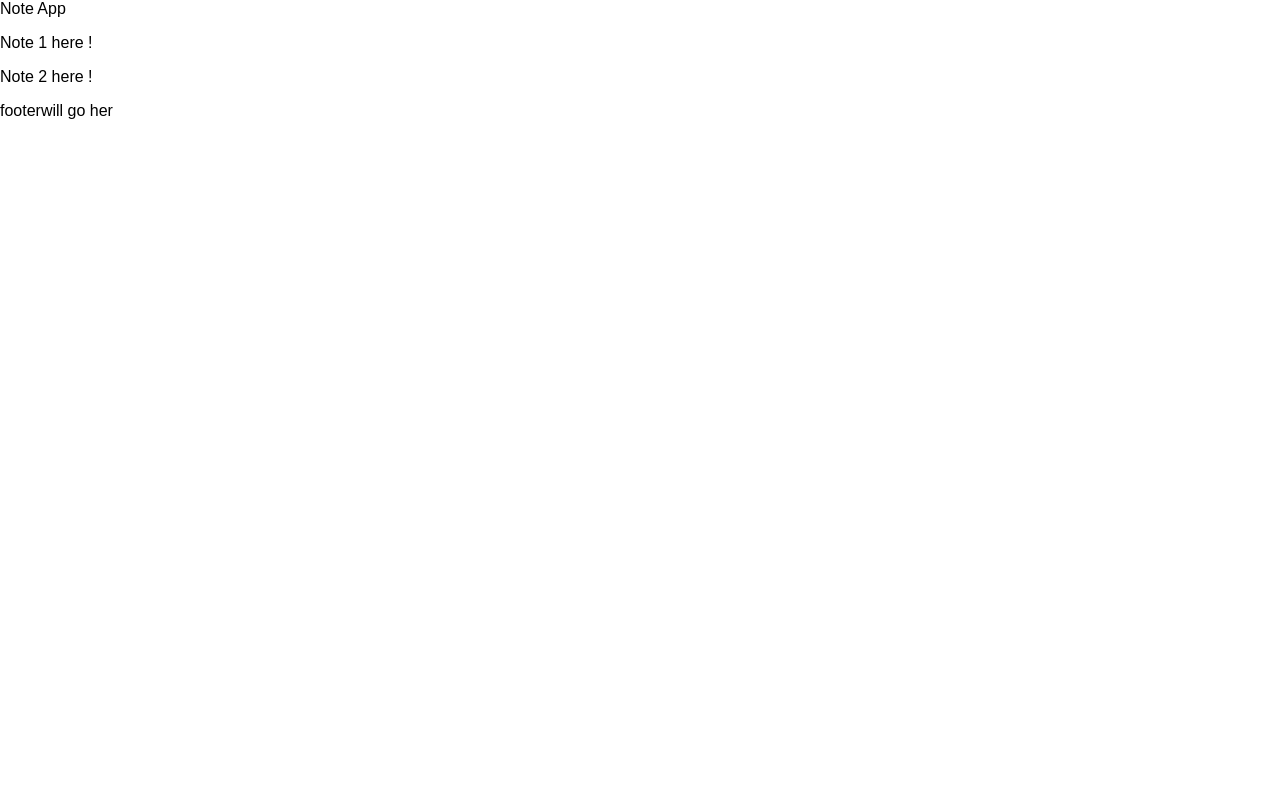
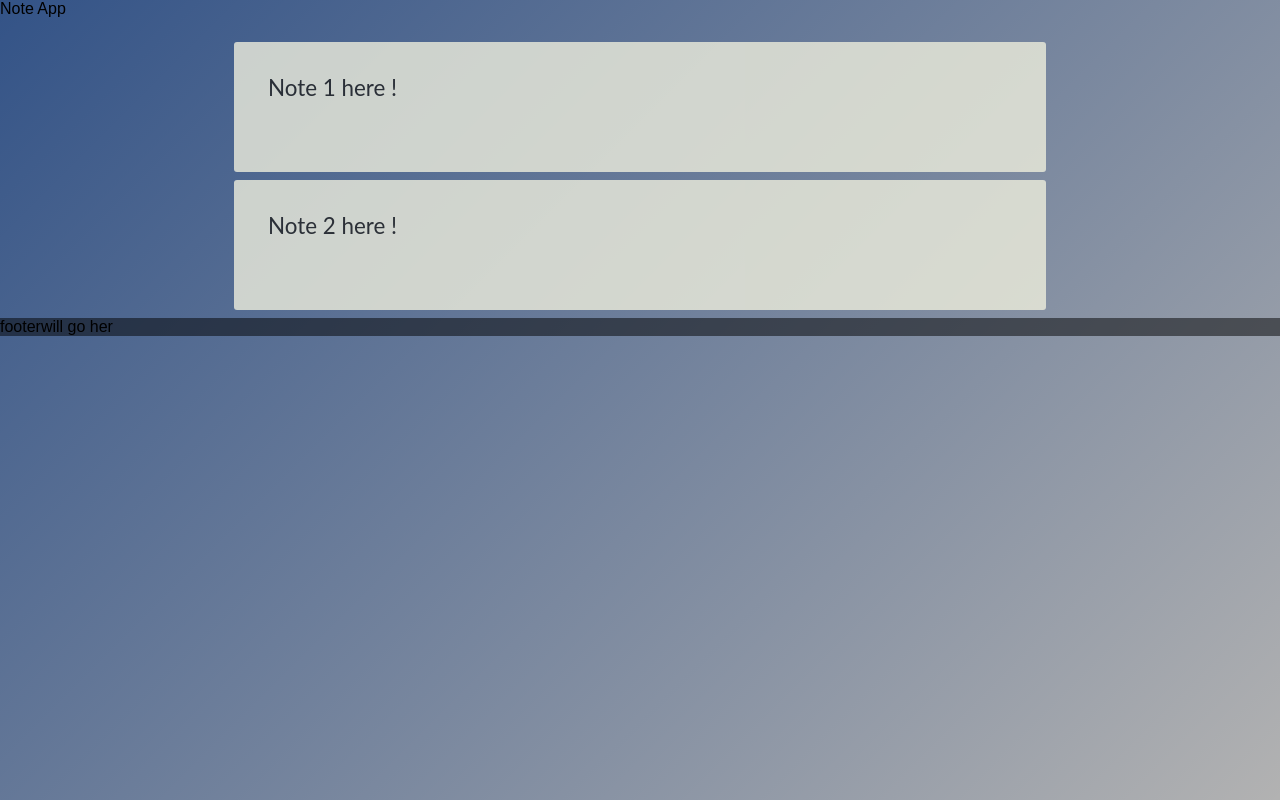
Before and after one commit to adoolaeghe/Find_My_Past_Note, a React (Create React App) app: page / in a window 1280 px wide. Built offline with nearby package versions, Linux system fonts and the light colour scheme.

Commit message:
added initial page styling

```diff
--- a/src/App.css
+++ b/src/App.css
@@ -1,28 +1,55 @@
-.App {
-  text-align: center;
+html{
+  height: 100%;
 }
 
-.App-logo {
-  animation: App-logo-spin infinite 20s linear;
-  height: 80px;
+body {
+  width: 100%;
+  min-height:100%;
+  background:
+    linear-gradient(-45deg, rgba(0,0,0,0.3), rgba(0, 40, 105, 0.8));
+
+  background-attachment: fixed;
+  background-size: cover;
 }
 
-.App-header {
-  background-color: #222;
-  height: 150px;
-  padding: 20px;
-  color: white;
+
+
+.notesWrapper {
+  display: flex;
+  flex: 1 1 auto;
+  flex-direction: column;
+  height: 100%;
 }
 
-.App-title {
-  font-size: 1.5em;
+.notesHeader {
+  display: flex;
+  flex: 1 1 5%;
+  min-height: 2.5em;
+  max-height: 2em;
+  font-size: 3.2em;
+  color: #F4B350;
+  font-family: 'Permanent Marker', cursive;
+  text-align: center;
+  align-content: center;
+  padding:20px 0px 20px 0px;
+  margin-bottom: 6px;
+  background-color: rgba(0,0,0,0.5);
+  text-shadow: 3px 3px 10px #000;
+  display: block;
 }
 
-.App-intro {
-  font-size: large;
+.notesBody {
+  padding-top: 24px;
+  display: flex;
+  flex: 1 1 85%;
+  flex-wrap: wrap;
+  align-items: flex-start;
+  align-content: flex-start;
+  overflow: auto;
 }
 
-@keyframes App-logo-spin {
-  from { transform: rotate(0deg); }
-  to { transform: rotate(360deg); }
+.notesFooter {
+  display: flex;
+  flex: 1 1 5%;
+  background-color: rgba(0,0,0,0.5);
 }
--- a/src/Note/Note.css
+++ b/src/Note/Note.css
@@ -0,0 +1,43 @@
+.note {
+  padding:10px 10px 38px 34px;
+  height: auto;
+  margin: auto;
+  margin-bottom: 8px;
+  width: 60%;
+  font-family: 'Lato', sans-serif;
+  font-size: 1.4em;
+  color: #222;
+  background-color: #eed;
+  border-radius: 3px;
+  box-shadow: 43x 3px 2px #333;
+  opacity: 1;
+}
+
+@keyframes fadeIn { from { opacity:0; } to { opacity:0.8; } }
+@keyframes fadeOut { from { opactiy:0.8; } to { opacity:0; } }
+
+.fade-in {
+    opacity:0;
+    animation:fadeIn ease-in 1;
+    animation-fill-mode:forwards;
+    animation-duration: 0.1s;
+}
+
+.noteContent{
+  float:left;
+  padding-right: 70px;
+  padding-bottom: 10px;
+  display: block;
+}
+
+.closebtn {
+    color: #AA9;
+    font-weight: bold;
+    float: right;
+    cursor: pointer;
+    font-size: 1.3em;
+}
+
+.closebtn:hover {
+    color: #AC2500;
+}
--- a/src/Note/Note.jsx
+++ b/src/Note/Note.jsx
@@ -1,5 +1,5 @@
 import React, { Component } from 'react'
-
+import './Note.css'
 import PropTypes from 'prop-types'
 
 class Note extends Component {
```
